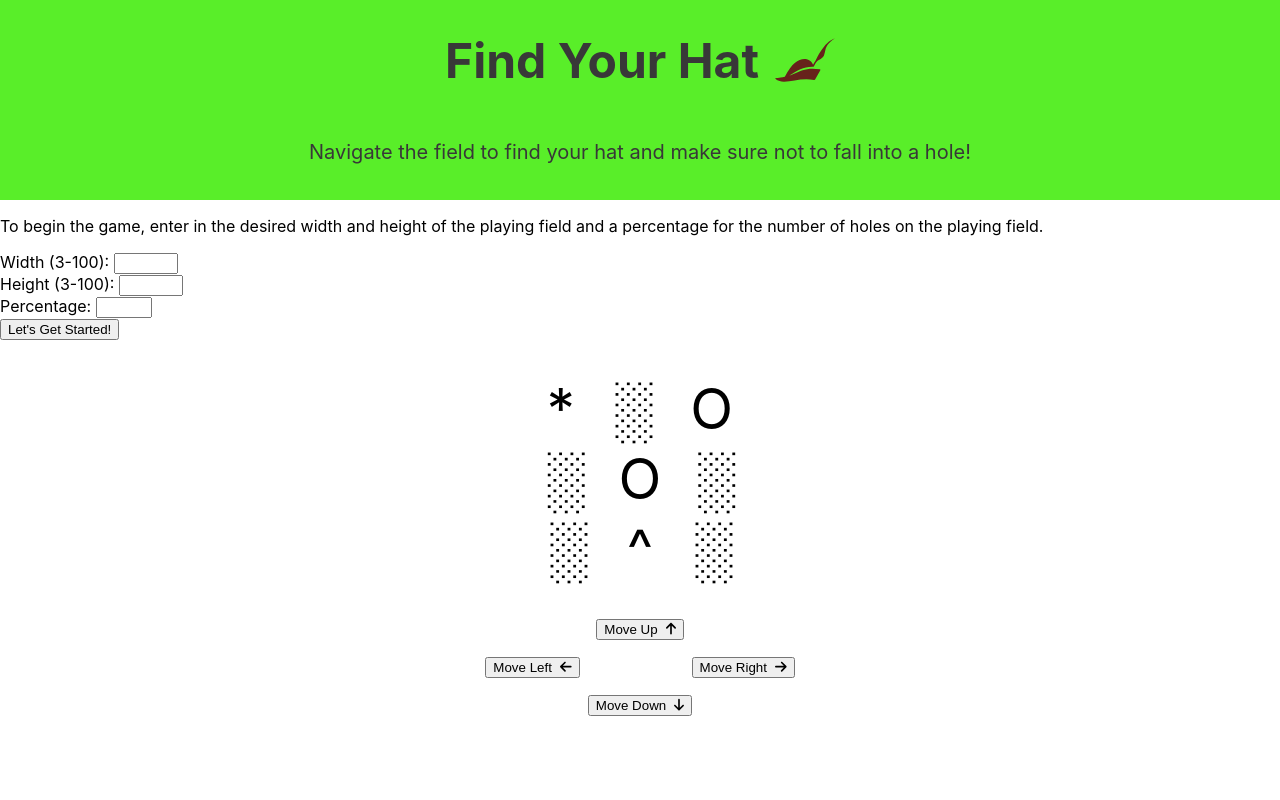
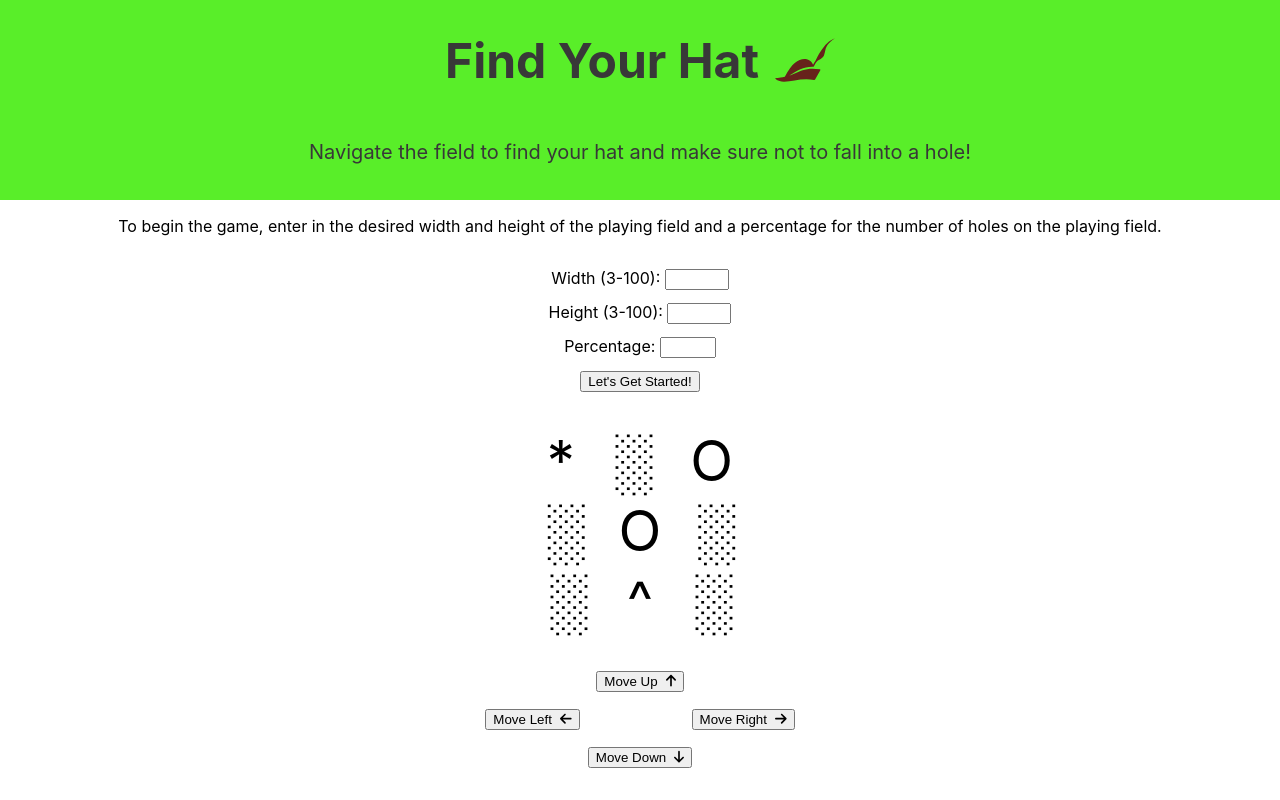
Before and after one commit to bradywinslow/findYourHat, a React (Create React App) app: page / in a window 1280 px wide. Built offline with nearby package versions, Linux system fonts and the light colour scheme.

Commit message:
style StartingForm to center instructions and form

```diff
--- a/src/components/StartingForm.jsx
+++ b/src/components/StartingForm.jsx
@@ -22,7 +22,9 @@ export default function StaringForm() {
 
     return (
         <div>
-            <p>To begin the game, enter in the desired width and height of the playing field and a percentage for the number of holes on the playing field.</p>
+            <div className={styles.Instructions}>
+                <p>To begin the game, enter in the desired width and height of the playing field and a percentage for the number of holes on the playing field.</p>
+            </div>
             <form>
                 <div className={styles.StartingForm}>
                     <div>
--- a/src/styles/StartingForm.module.css
+++ b/src/styles/StartingForm.module.css
@@ -1,4 +1,11 @@
+.Instructions {
+    text-align: center;
+    margin-bottom: 2rem;
+}
+
 .StartingForm {
     display: flex;
     flex-direction: column;
+    align-items: center;
+    gap: .75rem;
 }
```
